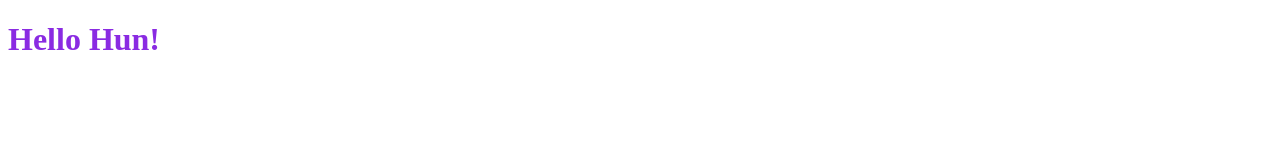
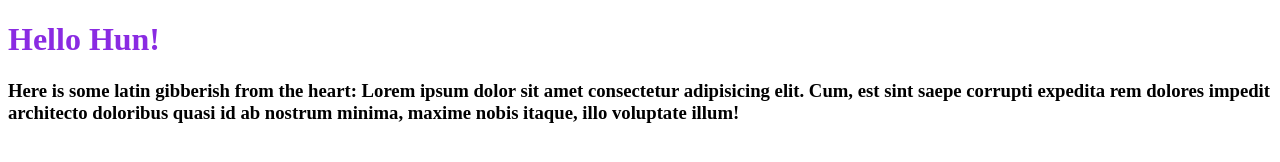
Before and after one commit to SofijaJanevska/vezbanje, a plain HTML site: page index.html in a window 1280 px wide. Drawn offline with Linux system fonts and the light colour scheme.

Commit message:
[add_text]feat(index.html): added text to h3

```diff
--- a/index.html
+++ b/index.html
@@ -7,6 +7,8 @@
 <link rel="stylesheet" href="style.css"></head>
 <body>
     <h1>Hello Hun!</h1>
-    <script src="script.js"></script>
+    <h3>Here is some latin gibberish from the heart: Lorem ipsum dolor sit amet consectetur adipisicing elit. Cum, est sint saepe corrupti expedita rem dolores impedit architecto doloribus quasi id ab nostrum minima, maxime nobis itaque, illo voluptate illum!</h3>
+    <script src="script.js">
+    </script>
 </body>
 </html>
```
